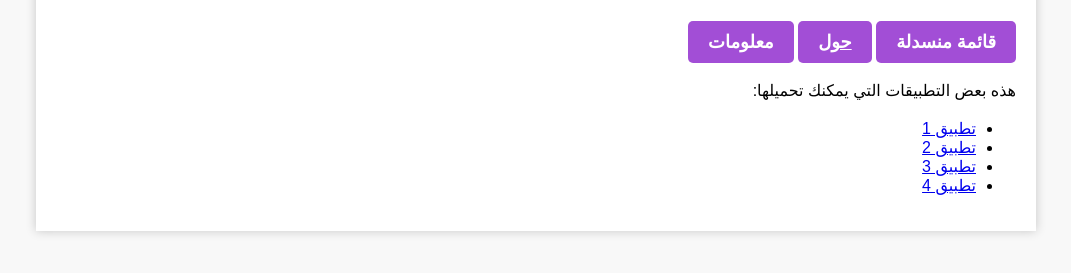
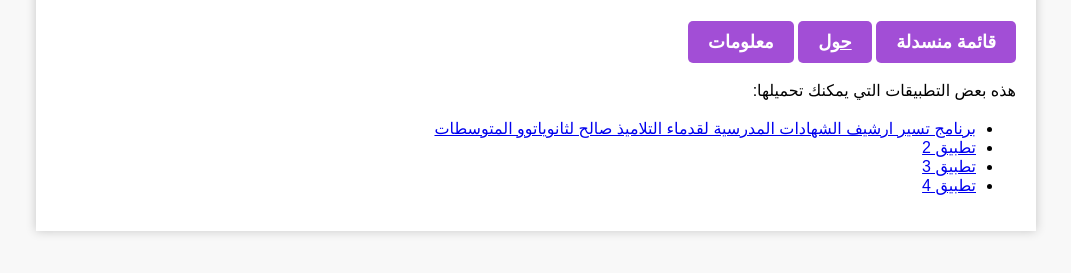
Before and after one commit to labidi-elmekki/m.o.n.i.r, a plain HTML site: page index.html in a window 1280 px wide. Shown: the part 65-338 px from the top of the page, without its empty margins (104-1175 px from the left). Drawn offline with Linux system fonts and the light colour scheme.

Commit message:
Update index.html

```diff
--- a/index.html
+++ b/index.html
@@ -98,7 +98,7 @@
 	<p>هذه بعض التطبيقات التي يمكنك تحميلها:</p>
 
 	<ul>
-		<li><a href="#">تطبيق 1</a></li>
+		<li><a href="https://github.com/labidi-elmekki/coldbox">برنامج تسير ارشيف الشهادات المدرسية لقدماء التلاميذ صالح لثانوياتوو المتوسطات</a></li>
 		<li><a href="#">تطبيق 2</a></li>
 		<li><a href="#">تطبيق 3</a></li>
 		<li><a href="#">تطبيق 4</a></li>
```
